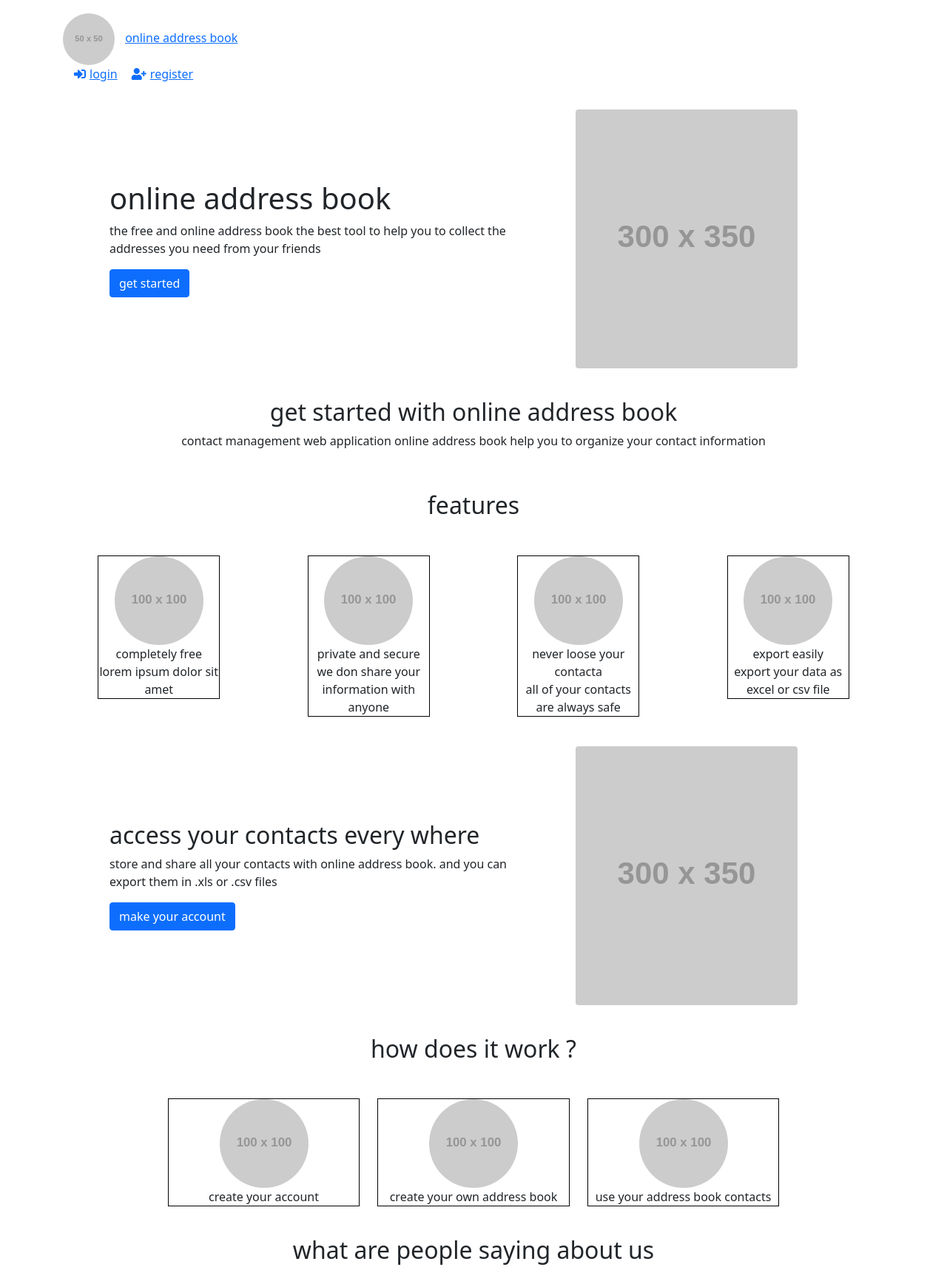
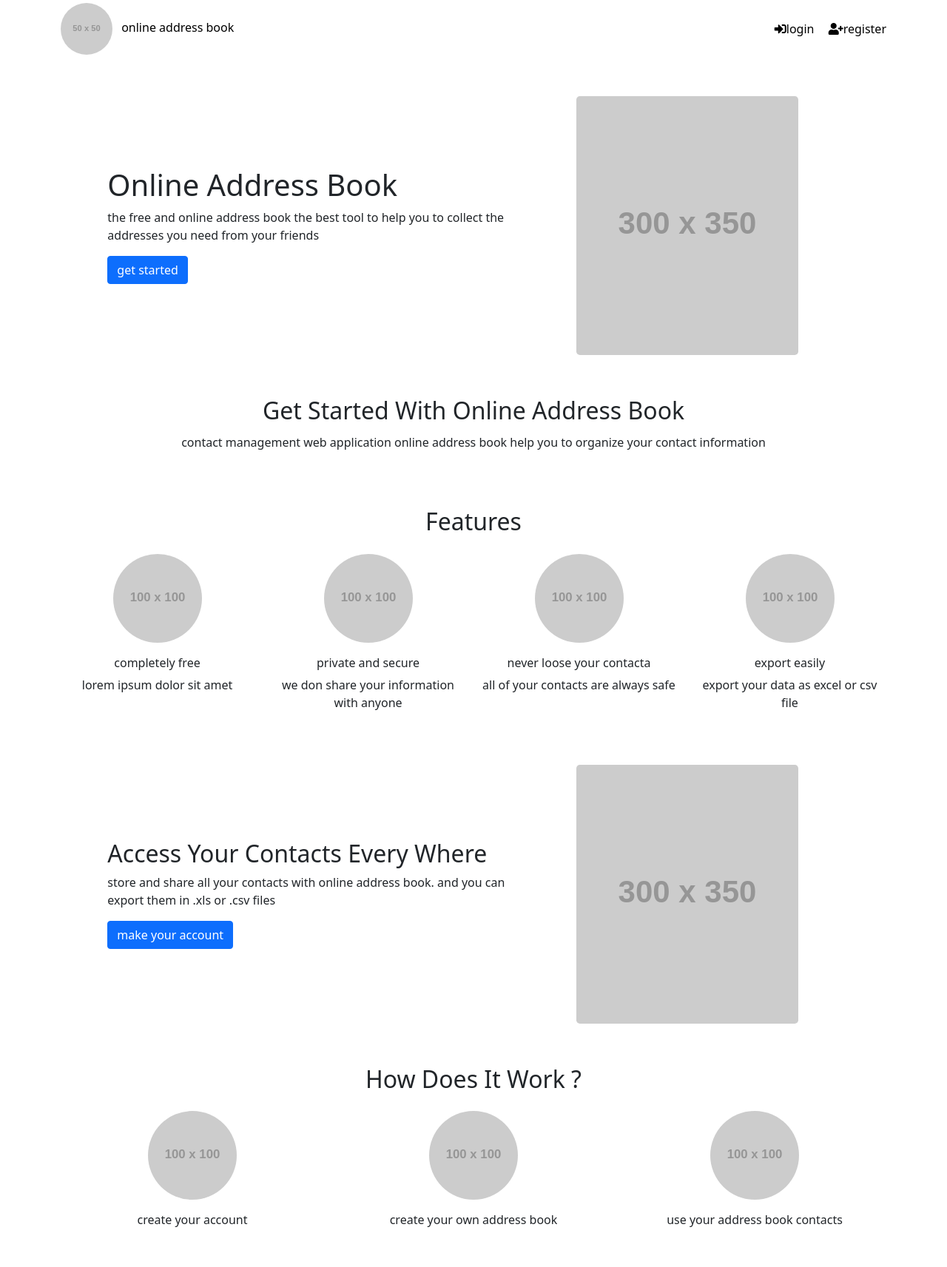
Before and after one commit to dvlpr1996/online-address-book, a website: page index.html in a window 1280 px wide. Shown: the part 12-1725 px from the top of the page at 74% size. Drawn offline with Linux system fonts and the light colour scheme; placeholder pictures from the web are drawn by us.

Commit message:
fix responsive issues in index.html page

```diff
--- a/assets/css/style.css
+++ b/assets/css/style.css
@@ -1,9 +1,71 @@
 @charset "UTF-8";
 
-/* @font-face {
-	font-family: "";
-	src: url();
-} */
+@font-face {
+	/* font-family: "abel-regular";
+	src: url("../fonts/abel/abel-regular.ttf") format(".ttf"); */
+}
+
+/* todo : placeholder style */
+/* todo : user select | style */
+/* todo : shadow */
+
+a {
+	color: #000;
+	text-decoration: none;
+}
+
+/* a:hover {
+
+}
+
+::selection {
+
+}
+
+::placeholder {
+
+}
+*/
+.mt-6 {
+	margin-top: 3.5rem
+}
+
+.mt-7 {
+	margin-top: 4rem;
+}
+
+h1,
+h2,
+h3,
+h4,
+h5 {
+	text-transform: capitalize;
+}
+
+.logo {
+	width: 70px;
+	height: 70px;
+}
+
+.box-img {
+	width: 120px;
+	height: 120px;
+}
+
+.box-title {
+	margin-top: 15px;
+}
+
+.box-content {
+	margin-top: -10px;
+}
+
+blockquote i {
+	position: absolute;
+	left: -20px;
+	top: -10px;
+	transform: translate(50%, -50%);
+}
 
 .faq {
 	padding: 10px 5px;
@@ -11,53 +73,22 @@
 	margin-top: 10px;
 }
 
-.box {
-	border: 1px solid black;
-	text-align: center;
-}
-
-.box p {
-	margin-bottom: 0;
-}
-
-.box img {
-	width: 120px;
-	height: 120px;
-	border: none;
-	border-radius: 50%;
-}
-
-.container {
-	padding: 10px 15px;
-	margin-top: 20px;
-}
-
-.left a {
-	margin-left: 10px;
-}
-
-.logo {
-	width: 70px;
-	height: 70px;
-	border: none;
-	border-radius: 50%;
-}
-
 .link-item {
 	margin-left: 15px;
 }
 
-.fas {
-	margin-right: 5px;
+.accordion-button:not(.collapsed) {
+  color: unset;
+  background-color: unset;
+  box-shadow: inset 0 -1px 0 rgba(0,0,0,.125);
 }
 
-blockquote {
-	position: relative;
+@media (max-width: 430px) {
+	nav {
+		flex-direction: column;
+	}
+
+	.right {
+		margin-top: 15px;
+	}
 }
-
-blockquote i {
-	position: absolute;
-	left: -20px;
-/* -50 -50 */
-	top: -10px;
-}
--- a/index.html
+++ b/index.html
@@ -4,12 +4,17 @@
 <head>
 	<title>online address book - home</title>
 	<meta charset="UTF-8">
-	<meta name="designer" content="Nima jahan bakhshian">
 	<meta name="language" content="en">
-	<meta name="robots" content="follow, index">
+	<meta http-equiv="Content-Type" content="text/html; charset=UTF-8">
+	<meta name="robots" content="index, follow">
+	<meta name="designer" content="nima jahan bakhshian / https://github.com/dvlpr1996">
+	<meta name="viewport" content="width=device-width, initial-scale=1.0">
+	<meta http-equiv="X-UA-Compatible" content="IE=edge">
+	<meta name="theme-color" content="...">
+	<meta name="msapplication-navbutton-color" content="...">
+	<meta name="apple-mobile-web-app-status-bar-style" content="...">
+	<meta name="subject" content="php online address book">
 	<meta name="description" content="the free and online address book ,help you to organize your contact information">
-	<meta http-equiv="X-UA-Compatible" content="IE=edge">
-	<meta name="viewport" content="width=device-width, initial-scale=1.0">
 	<link rel="shortcut icon" href="assets/img/faveicon.ico" type="image/x-icon">
 	<link rel="stylesheet" href="https://use.fontawesome.com/releases/v5.4.1/css/all.css">
 	<link rel="stylesheet" href="assets/vendor/bootstrap/css/bootstrap.min.css">
@@ -21,18 +26,22 @@
 
 	</style>
 </head>
+
 <body>
 
-	<div class="container">
-		<nav>
-			<div class="left">
-				<img src="https://dummyimage.com/50x50/000/fff.jpg&text=dummy" class="logo" alt="address book logo"
-					title="address book logo">
-				<a href="#">
+	<div class="container mt-3">
+		<nav class="d-flex flex-col flex-sm-row flex-wrap justify-content-between align-items-start
+		align-items-sm-center">
+
+			<div>
+				<img src="https://dummyimage.com/50x50/000/fff.jpg&text=dummy" class="border-0 rounded-circle logo"
+					alt="address book logo" title="address book logo" loading="lazy">
+				<a href="#" class="ms-2">
 					online address book
 				</a>
 			</div>
-			<div class="right">
+
+			<div class="right mt-3 mt-sm-0">
 				<a href="login.html" class="link-item"><i class="fas fa-sign-in-alt"></i>login</a>
 				<a href="signup.html" class="link-item"><i class="fas fa-user-plus"></i>register</a>
 			</div>
@@ -45,9 +54,9 @@
 		</nav>
 	</div>
 
-	<div class="container mt-3">
+	<div class="container mt-6">
 		<div class="row text-center text-md-start justify-content-md-evenly align-items-center">
-			<div class="col-md-6 order-2 order-md-1 mt-3 mt-md-0">
+			<div class="col-md-6 order-2 order-md-1 mt-4 mt-md-0">
 				<h1>online address book</h1>
 				<p>
 					the free and online address book
@@ -55,50 +64,57 @@
 				</p>
 				<a href="signup.html" class="btn btn-primary">get started</a>
 			</div>
-			<div class="col-md-4 col-lg-4 order-1 order-md-2">
-				<img src="https://dummyimage.com/300x350/000/fff.jpg&text=dummy" alt="hero image" class="rounded img-fluid">
+			<div class="col-md-5 col-lg-4 order-1 order-md-2">
+				<img src="https://dummyimage.com/300x350/000/fff.jpg&text=dummy" alt="hero-image"
+					class="img-fluid border-0 outline-0 rounded-3" loading="lazy">
 			</div>
 		</div>
 	</div>
 
-	<div class="container mt-6 text-center">
+	<div class="container mt-6">
+		<div class="row text-center">
 			<h2>get started with online address book</h2>
-		<p>
+			<p class="lh-lg">
 				contact management web application online address book help you to organize your contact information
 			</p>
+		</div>
 	</div>
 
 	<div class="container mt-6">
 		<h2 class="text-center">features</h2>
-		<div class="row justify-content-around mt-5">
+		<div class="row justify-content-around mt-4">
 
-			<div class="col-12 mt-3 mt-sm-0 col-sm-6 col-lg-2">
-				<div class="box">
-					<img src="https://dummyimage.com/100x100/000/fff.jpg&text=dummy" class="img-fluid box-img" alt="feature">
+			<div class="col-6 col-md-3 mt-3 mt-sm-0">
+				<div class="text-center">
+					<img src="https://dummyimage.com/100x100/000/fff.jpg&text=dummy"
+						class="img-fluid border-0 rounded-circle box-img" alt="feature" loading="lazy">
 					<p class="box-title">completely free</p>
 					<p class="box-content">lorem ipsum dolor sit amet</p>
 				</div>
 			</div>
 
-			<div class="col-12 mt-3 mt-sm-0 col-sm-6 col-lg-2">
-				<div class="box">
-					<img src="https://dummyimage.com/100x100/000/fff.jpg&text=dummy" class="img-fluid box-img" alt="feature">
+			<div class="col-6 col-md-3 mt-3 mt-sm-0">
+				<div class="text-center">
+					<img src="https://dummyimage.com/100x100/000/fff.jpg&text=dummy"
+						class="img-fluid border-0 rounded-circle box-img" alt="feature" loading="lazy">
 					<p class="box-title">private and secure</p>
 					<p class="box-content">we don share your information with anyone</p>
 				</div>
 			</div>
 
-			<div class="col-12 mt-3 mt-sm-0 col-sm-6 col-lg-2">
-				<div class="box">
-					<img src="https://dummyimage.com/100x100/000/fff.jpg&text=dummy" class="img-fluid box-img" alt="feature">
+			<div class="col-6 col-md-3 mt-3 mt-sm-0">
+				<div class="text-center">
+					<img src="https://dummyimage.com/100x100/000/fff.jpg&text=dummy"
+						class="img-fluid border-0 rounded-circle box-img" alt="feature" loading="lazy">
 					<p class="box-title">never loose your contacta</p>
 					<p class="box-content">all of your contacts are always safe</p>
 				</div>
 			</div>
 
-			<div class="col-12 mt-3 mt-sm-0 col-sm-6 col-lg-2">
-				<div class="box">
-					<img src="https://dummyimage.com/100x100/000/fff.jpg&text=dummy" class="img-fluid box-img" alt="feature">
+			<div class="col-6 col-md-3 mt-3 mt-sm-0">
+				<div class="text-center">
+					<img src="https://dummyimage.com/100x100/000/fff.jpg&text=dummy"
+						class="img-fluid border-0 rounded-circle box-img" alt="feature" loading="lazy">
 					<p class="box-title">export easily</p>
 					<p class="box-content">export your data as excel or csv file</p>
 				</div>
@@ -108,9 +124,8 @@
 	</div>
 
 	<div class="container mt-6">
-		<div class="hero">
 		<div class="row text-center text-md-start justify-content-md-evenly align-items-center">
-				<div class="col-md-6 order-2 order-md-1 mt-3 mt-md-0">
+			<div class="col-md-6 order-2 order-md-1 mt-4 mt-md-0">
 				<h2>access your contacts every where</h2>
 				<p>
 					store and share all your contacts with online address book.
@@ -119,33 +134,37 @@
 				<a href="signup.html" class="btn btn-primary">make your account</a>
 			</div>
 			<div class="col-md-4 col-lg-4 order-1 order-md-2">
-					<img src="https://dummyimage.com/300x350/000/fff.jpg&text=dummy" alt="hero image" class="rounded img-fluid">
-				</div>
+				<img src="https://dummyimage.com/300x350/000/fff.jpg&text=dummy" alt="hero image"
+					class="img-fluid border-0 outline-0 rounded-3" loading="lazy">
 			</div>
 		</div>
 	</div>
 
 	<div class="container mt-6">
-		<h2 class="text-center mb-5">how does it work ?</h2>
-		<div class="row justify-content-around justify-content-md-center">
+		<h2 class="text-center">how does it work ?</h2>
 
-			<div class="col-12 col-sm-3 mt-3 mt-sm-0">
-				<div class="box">
-					<img src="https://dummyimage.com/100x100/000/fff.jpg&text=dummy" class="box-img img-fluid" alt="feature">
+		<div class="row justify-content-around mt-4">
+
+			<div class="col-4">
+				<div class="text-center">
+					<img src="https://dummyimage.com/100x100/000/fff.jpg&text=dummy"
+						class="border-0 rounded-circle box-img img-fluid" alt="feature" loading="lazy">
 					<p class="box-title">create your account</p>
 				</div>
 			</div>
 
-			<div class="col-12 col-sm-3 mt-3 mt-sm-0">
-				<div class="box">
-					<img src="https://dummyimage.com/100x100/000/fff.jpg&text=dummy" class="box-img img-fluid" alt="feature">
+			<div class="col-4">
+				<div class="text-center">
+					<img src="https://dummyimage.com/100x100/000/fff.jpg&text=dummy"
+						class="border-0 rounded-circle box-img img-fluid" alt="feature" loading="lazy">
 					<p class="box-title">create your own address book</p>
 				</div>
 			</div>
 
-			<div class="col-12 col-sm-3 mt-3 mt-sm-0">
-				<div class="box">
-					<img src="https://dummyimage.com/100x100/000/fff.jpg&text=dummy" class="box-img img-fluid" alt="feature">
+			<div class="col-4">
+				<div class="text-center">
+					<img src="https://dummyimage.com/100x100/000/fff.jpg&text=dummy"
+						class="border-0 rounded-circle box-img img-fluid" alt="feature" loading="lazy">
 					<p class="box-title">use your address book contacts</p>
 				</div>
 			</div>
@@ -155,13 +174,14 @@
 
 	<div class="container mt-6">
 		<h2 class="text-center">what are people saying about us</h2>
-		<div class="row justify-content-center mt-5">
+		<div class="row justify-content-center mt-4">
 			<div class="col-lg-8">
-				<div class="qoute">
-					<blockquote>
+				<div>
+					<blockquote class="position-relative">
 						<i class="fa fa-quote-left"></i>
 						<p>
-							Lorem ipsum dolor sit amet consectetur adipisicing elit. Consectetur delectus tempore incidunt eaque amet
+							Lorem ipsum dolor sit amet consectetur adipisicing elit. Consectetur delectus tempore incidunt eaque
+							amet
 							autem repellat magnam sed impedit non excepturi in fuga blanditiis obcaecati dignissimos, reprehenderit
 							modi
 							sunt cumque at, fugiat magni assumenda! Magnam, alias non harum soluta perspiciatis ab vitae unde
@@ -177,14 +197,14 @@
 
 	<div class="container mt-6">
 		<h2 class="text-center">frequency asked question</h2>
-		<div class="row justify-content-center mt-5">
+		<div class="row justify-content-center mt-4">
 			<div class="col-12 col-lg-8">
-
 				<div class="accordion" id="accordionExample">
 
 					<div class="accordion-item">
 						<h2 class="accordion-header" id="headingOne">
-							<button class="accordion-button" type="button" data-bs-toggle="collapse" data-bs-target="#collapseOne">
+							<button class="accordion-button collapsed" type="button" data-bs-toggle="collapse"
+								data-bs-target="#collapseOne">
 								question 1
 							</button>
 						</h2>
@@ -231,6 +251,23 @@
 						</div>
 					</div>
 
+					<div class="accordion-item">
+						<h2 class="accordion-header" id="headingfour">
+							<button class="accordion-button collapsed" type="button" data-bs-toggle="collapse"
+								data-bs-target="#collapsefour">
+								question 4
+							</button>
+						</h2>
+						<div id="collapsefour" class="accordion-collapse collapse" data-bs-parent="#accordionExample">
+							<div class="accordion-body">
+								<p>
+									Lorem ipsum dolor sit amet, consectetur adipisicing elit. Esse perferendis illo autem iste odio
+									architecto.
+								</p>
+							</div>
+						</div>
+					</div>
+
 				</div>
 			</div>
 
@@ -245,23 +282,35 @@
 
 	<footer>
 		<div class="container mt-6">
-			<div class="row align-items-center text-center">
+			<div class="row align-items-center text-center pb-2">
 
 				<div>
 					<a href="#" class="btn btn-primary">get in touch</a>
 				</div>
 
-				<div class="mt-3">
-					<!-- todo insert real link -->
-					<a href="#" class="social-icons" title="github"><i class="fab fa-github"></i></a>
-					<a href="#" class="social-icons" title="linkedin"><i class="fab fa-linkedin"></i></a>
-					<a href="#" class="social-icons" title="instagram"><i class="fab fa-instagram"></i></a>
-					<a href="#" class="social-icons" title="telegram"><i class="fab fa-telegram-plane"></i></a>
+				<div class="mt-4">
+
+					<a href="https://github.com/dvlpr1996/online-address-book" title="github">
+						<i class="fab fa-github fa-2x ms-2"></i>
+					</a>
+
+					<a href="https://www.linkedin.com/in/nima-jahan-bakhshian" title="linkedin">
+						<i class="fab fa-linkedin fa-2x ms-2"></i>
+					</a>
+
+					<a href="https://instagram.com/nima_jahanbakhshian" title="instagram">
+						<i class="fab fa-instagram fa-2x ms-2"></i>
+					</a>
+
+					<a href="https://t.me/nima_1375" title="telegram">
+						<i class="fab fa-telegram-plane fa-2x ms-2"></i>
+					</a>
+
 				</div>
 
 				<div class="mt-3">
 					<p class="mb-0">
-						copyright &copy; 2021 all rights reserved
+						copyright &copy; 2022 all rights reserved
 					</p>
 				</div>
 
```
Lines whose indentation alone changed are shown as unchanged.
